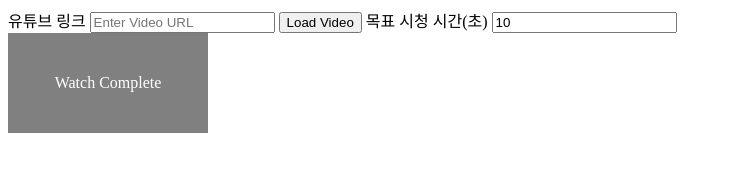
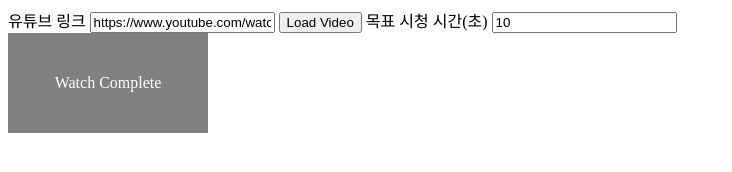
Before and after one commit to jaeheeko/jaeheeko.github.io, a plain HTML site: page index.html in a window 1280 px wide. Shown: the whole page, without its empty margins (0-732 px from the left). Drawn offline with Linux system fonts and the light colour scheme.

Commit message:
Update index.html

```diff
--- a/index.html
+++ b/index.html
@@ -8,7 +8,7 @@
 <body>
   <div>
     <label for="video-url">유튜브 링크</label>
-    <input type="text" id="video-url" placeholder="Enter Video URL">
+    <input type="text" id="video-url" placeholder="Enter Video URL" value="https://www.youtube.com/watch?v=FmHmZpmr0fo">
     <button onclick="loadVideo()">Load Video</button>
 
     <label for="target-time">목표 시청 시간(초)</label>
```
